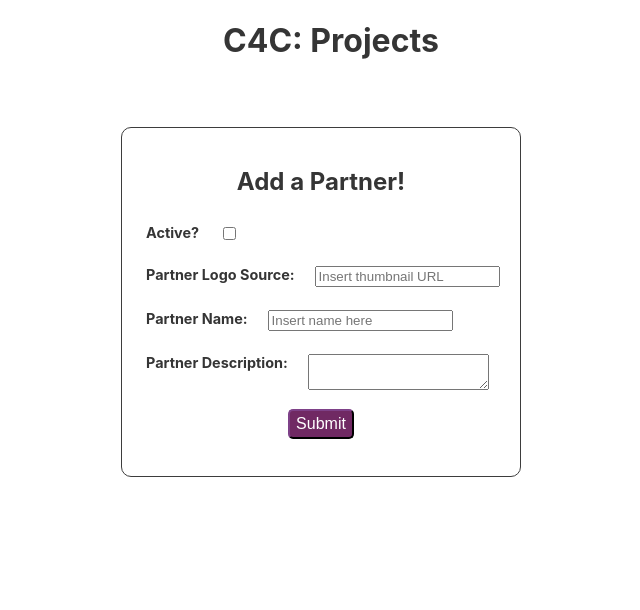
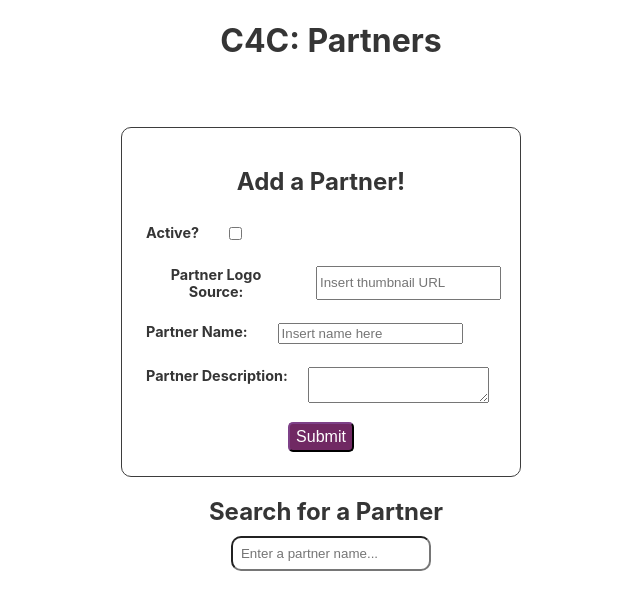
Before and after one commit to mayakarintholil/c4c-challenge, a React (Vite) app in the folder frontend/: page / in a window 1280 px wide. Shown: the top 610 px of the page, without its empty margins (309-949 px from the left). Built offline with nearby package versions, Linux system fonts and the light colour scheme.

Commit message:
Functionality to Search for Partner

```diff
--- a/frontend/src/App.css
+++ b/frontend/src/App.css
@@ -122,6 +122,11 @@ h1.title {
   padding: 4px;
 }
 
+.form-input input {
+  margin-left: 10px;
+}
+
+
 .form-input label {
   font-weight: bold;
   margin-right: 20px;
@@ -144,3 +149,28 @@ h1.title {
   color: white;
   transition: 0.3s;
 }
+
+/* Search Bar*/
+
+.search-container {
+  display: flex;
+  justify-content: center;
+  align-items: center;
+  flex-direction: column;
+  padding-left: 300px;
+  margin-right: 300px;
+
+}
+
+.search-container label {
+  font-weight: bold;
+  font-size: 1.5em;
+  margin-right: 10px;
+  margin-bottom: 10px;
+}
+
+.search-container input {
+  width: 200px;
+  padding: 8px;
+  border-radius: 10px;
+}
--- a/frontend/src/App.jsx
+++ b/frontend/src/App.jsx
@@ -1,16 +1,15 @@
 import './App.css'
-import Dashboard from './components/Dashboard'
-import PartnerTile from './components/PartnerTile'
+import Dashboard from './components/Dashboard';
 
 function App() {
   return (
     <>
       <h1 className="title">
-        C4C: Projects
+        C4C: Partners
       </h1>
       <Dashboard />
     </>
   )
 }
 
-export default App
+export default App;
--- a/frontend/src/components/Dashboard.jsx
+++ b/frontend/src/components/Dashboard.jsx
@@ -10,6 +10,8 @@ import NewPartner from './NewPartner';
 function Dashboard() {
 
   const [partners, setPartners] = useState([]);
+
+  const [searchTerm, setSearchTerm] = useState('');
 
   // Load all partners on initial page load
   useEffect(() => {
@@ -57,13 +59,24 @@ function Dashboard() {
     .then((addedPartner) => {
     setPartners((prevPartners) => [...prevPartners, addedPartner]);
   })
+  .catch((error) => console.error('Could not add this partner', error));
+
   };
+
+  const filteredPartners = partnersArray.filter((partner) =>
+     partner.name.toLowerCase().includes(searchTerm.toLowerCase()));
+
+  //onChange -> when input changes update setSearchTerm
 
   return (
     <div id="main-content">
       <NewPartner handleNewPartner={addPartner} />
       <div id="main-partners-grid">
-        {partnersArray.map((partner, index) => (
+        <div className='search-container'>
+          <label htmlFor="searchbar">Search for a Partner</label>
+          <input type='text' name='searchbar' placeholder='Enter a partner name...' value={searchTerm} onChange={(event) => setSearchTerm(event.target.value)}/>
+        </div>
+        {filteredPartners.map((partner, index) => (
           <PartnerTile key={index} partnerData={partner} deletePartner={ deletePartner }/>
         ))}
       </div>
```
Also changed, not shown: 1 other file (tests, documents, lock files or other folders).
